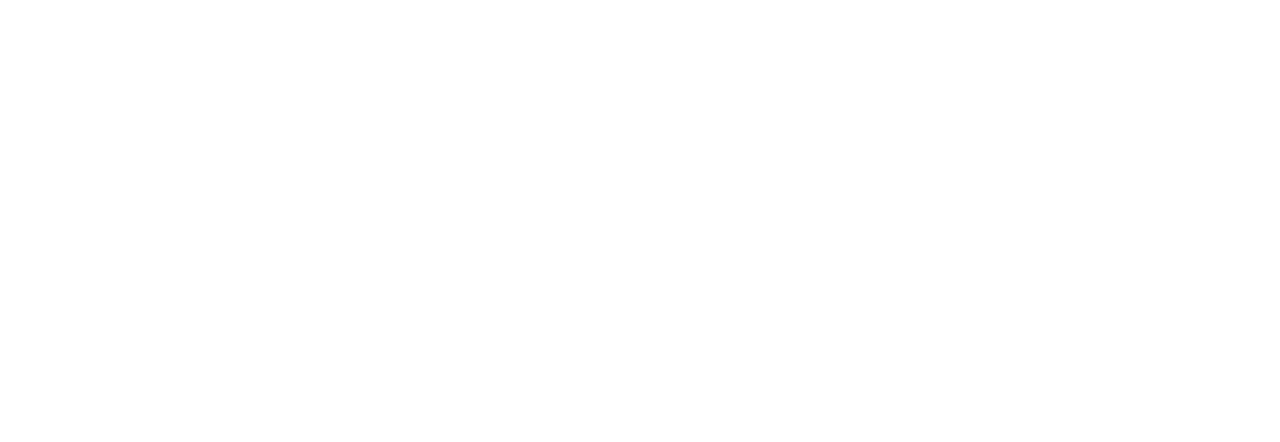
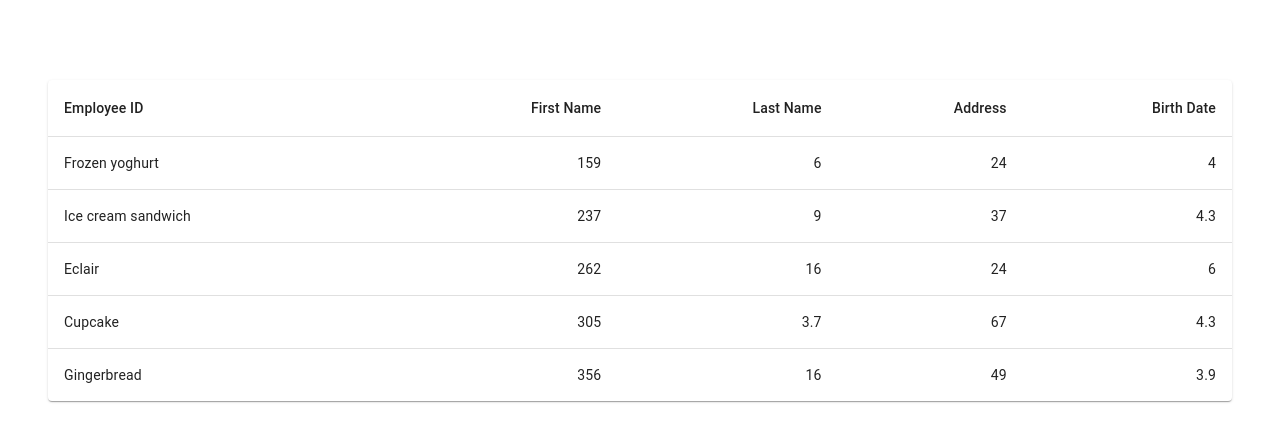
Before and after one commit to samithkavishke/HRMS, a React (Create React App) app in the folder Samith/client/: page /Filter in a window 1280 px wide. Before the commit this address had no page. Shown: the top 442 px of the page. Built offline with nearby package versions, Linux system fonts and the light colour scheme.

Commit message:
Happy New Year

```diff
--- a/Samith/client/src/App.js
+++ b/Samith/client/src/App.js
@@ -5,6 +5,7 @@
 import SignIn from "./Components/LoginPageComponents/Login";
 import { LoginContext } from "./Helper/UserContext";
 import SignUp from "./Components/SignupPageComponents/Signup";
+import Reports from "./Components/AdminPageComponents/FilterPage";
 
 function App() {
   const [loggedIn, setLoggedIn] = useState(false);
@@ -17,6 +18,7 @@
     <BrowserRouter>
       <LoginContext.Provider value={{ loggedIn, setLoggedIn }}>
         <Routes>
+          <Route path="/Filter" element={<Reports />}></Route>
           <Route path="/Signup" element={<SignUp />}></Route>
           <Route path="/Home" element={<PersistentDrawerLeft />}></Route>
           <Route path="/" element={<SignIn />}></Route>
--- a/Samith/client/src/Components/AdminPageComponents/FilterPage.js
+++ b/Samith/client/src/Components/AdminPageComponents/FilterPage.js
@@ -6,6 +6,7 @@
 import TableHead from "@mui/material/TableHead";
 import TableRow from "@mui/material/TableRow";
 import Paper from "@mui/material/Paper";
+import Box from "@mui/material/Box";
 
 function createData(name, calories, fat, carbs, protein) {
   return { name, calories, fat, carbs, protein };
@@ -21,15 +22,16 @@
 
 export default function Reports() {
   return (
+    <Box margin={5} marginTop={10}>
       <TableContainer component={Paper}>
         <Table sx={{ minWidth: 650 }} aria-label="simple table">
           <TableHead>
             <TableRow>
-            <TableCell>Dessert (100g serving)</TableCell>
-            <TableCell align="right">Calories</TableCell>
-            <TableCell align="right">Fat&nbsp;(g)</TableCell>
-            <TableCell align="right">Carbs&nbsp;(g)</TableCell>
-            <TableCell align="right">Protein&nbsp;(g)</TableCell>
+              <TableCell>Employee ID</TableCell>
+              <TableCell align="right">First Name</TableCell>
+              <TableCell align="right">Last Name</TableCell>
+              <TableCell align="right">Address</TableCell>
+              <TableCell align="right">Birth Date</TableCell>
             </TableRow>
           </TableHead>
           <TableBody>
@@ -50,5 +52,6 @@
           </TableBody>
         </Table>
       </TableContainer>
+    </Box>
   );
 }
```
Lines whose indentation alone changed are shown as unchanged.
